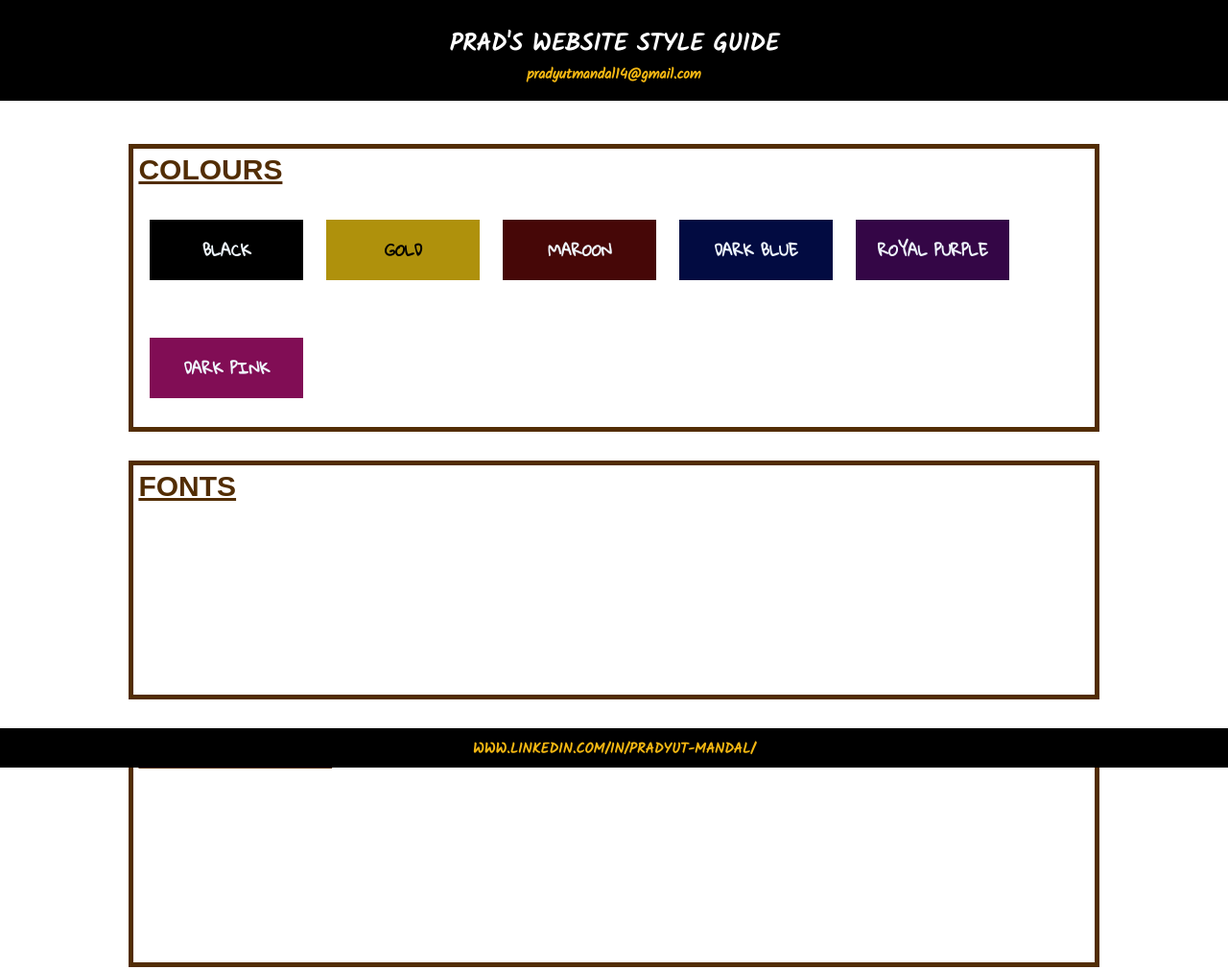
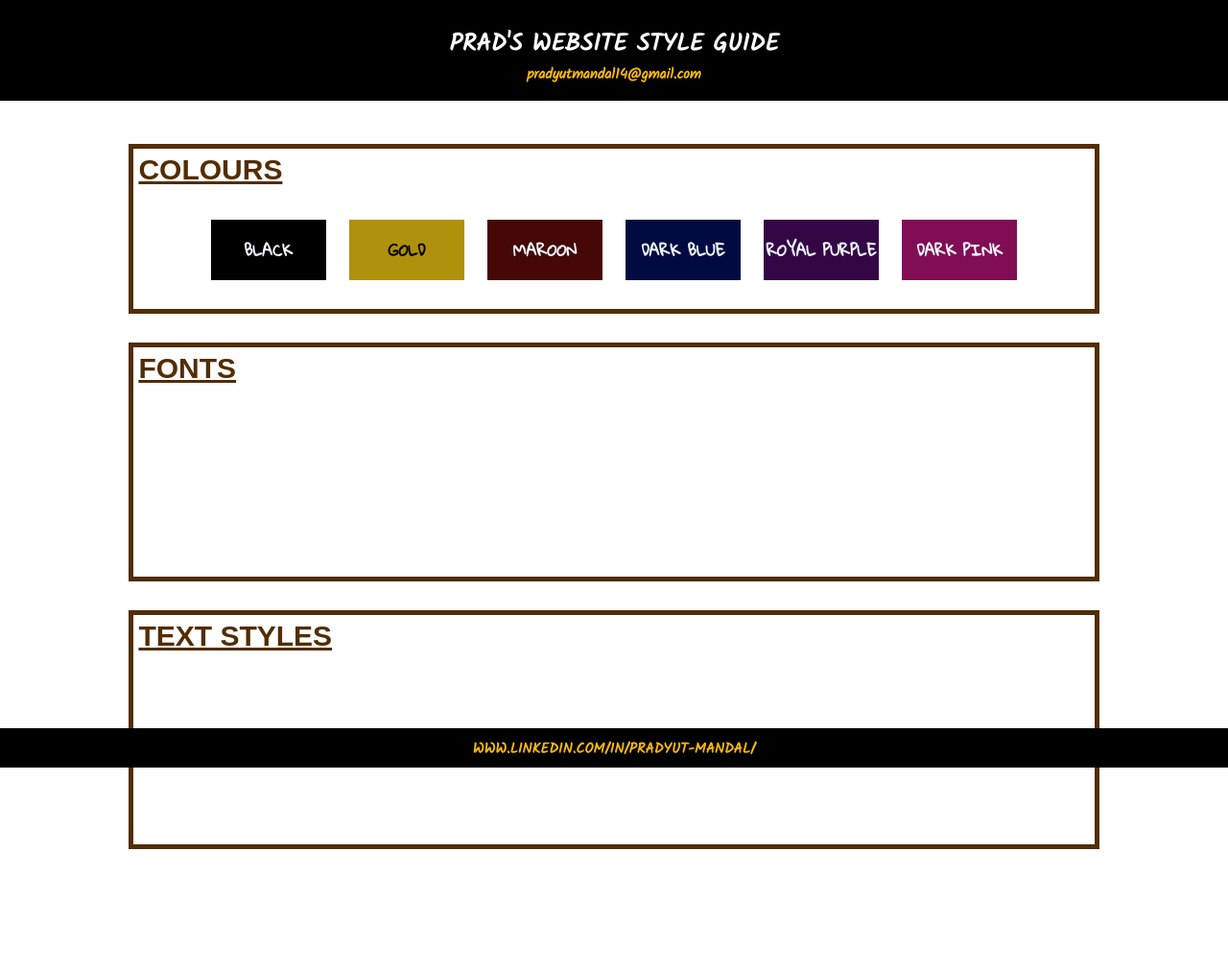
Before and after one commit to prad14/Website-Design-System, a plain HTML site: page index.html in a window 1280 px wide. Shown: the whole page at 96% size. After the commit the page ends 985 px from the top, so only its background shows below. Drawn offline with Linux system fonts and the light colour scheme; a web font is replaced by a local one.

Commit message:
Resolved centering issue with colour boxes for all screen sizes

```diff
--- a/index.html
+++ b/index.html
@@ -18,6 +18,7 @@
         <section id="firstbox">
             <h3 id="firstboxheading">Colours</h3>
             <article>
+                <div id="accumulatedivs">
                 <div class='colourbox' id="black"><p class='insidecolourbox'>
                     Black
                 </p></div>
@@ -36,6 +37,7 @@
                 <div class='colourbox' id="darkpink"><p class='insidecolourbox'>
                     Dark Pink
                 </p></div>
+                </div>
             </article>
         </section>
         <section class="box">
--- a/styles.css
+++ b/styles.css
@@ -85,9 +85,8 @@
   background-color: antiquewhite;
   position: relative;
   top: 0px;
-  left: 7px;
   margin: 30px 10px 30px;
-  width: 160px;
+  width: 12%;
 }
 
 .insidecolourbox {
@@ -95,6 +94,10 @@
   text-align: center;
   font-weight: bold;
   font-family: "Gloria Hallelujah", sans-serif;
+}
+
+#accumulatedivs {
+  text-align: center;
 }
 
 #black {
```
